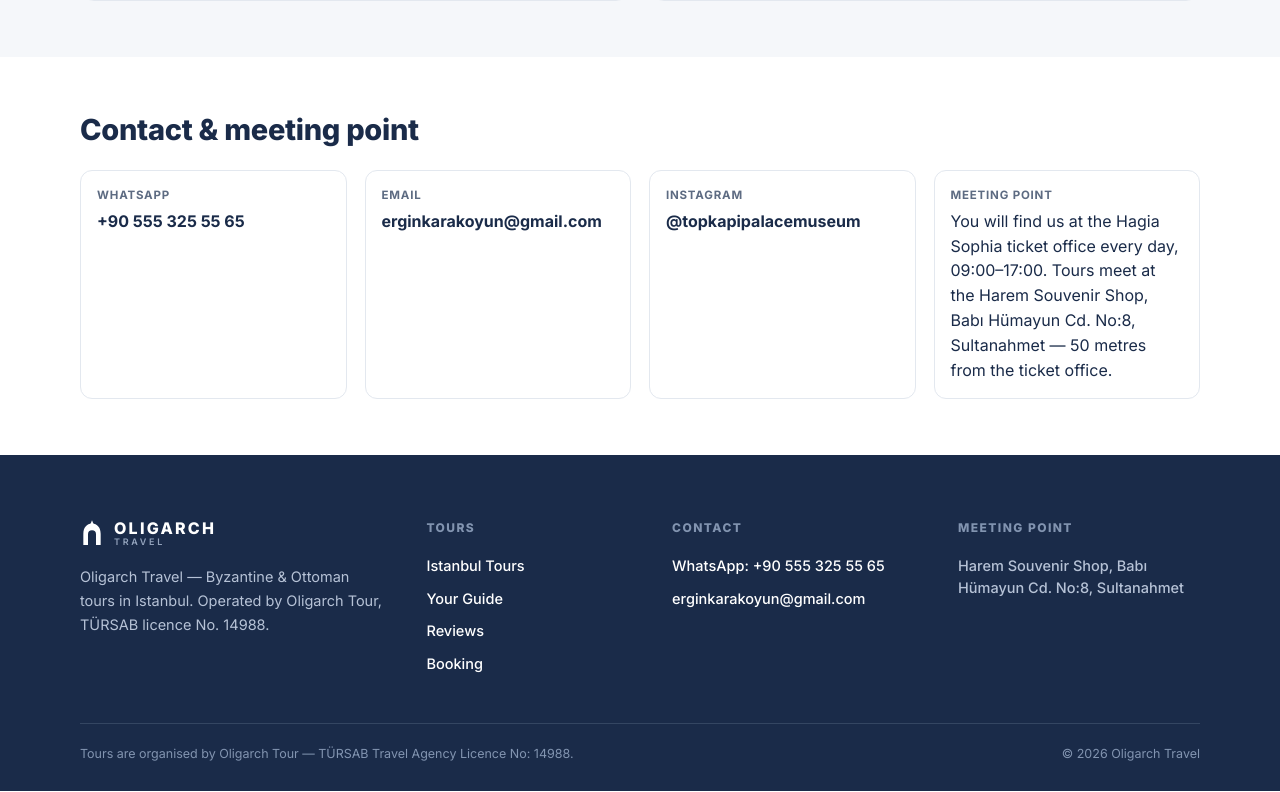
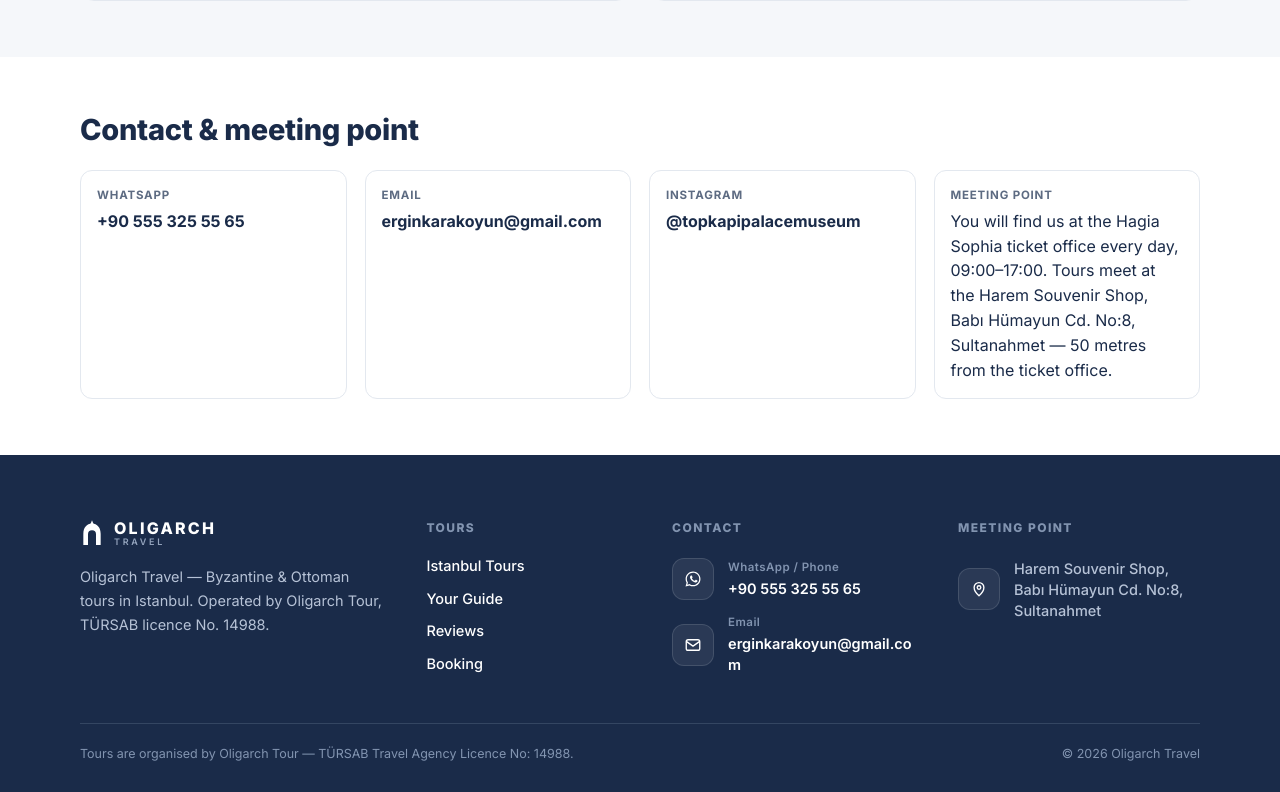
Before and after one commit to 7amed3li/oligarch-travel, a Next.js app: page / in a window 1280 px wide. Shown: the part 3752-4544 px from the top of the page. Built offline with nearby package versions, Linux system fonts and the light colour scheme.

Commit message:
ui: footer contact rows with icon tiles and labels

```diff
--- a/app/globals.css
+++ b/app/globals.css
@@ -531,3 +531,14 @@ footer.site .wrap{padding-top:64px;padding-bottom:28px}
 .ab-facts li{position:relative;padding:14px 0 14px 22px;border-bottom:1px solid #E3E8EF;font-size:15px;font-weight:700;color:#1A2B49}
 .ab-facts li::before{content:"";position:absolute;left:0;top:50%;width:8px;height:8px;margin-top:-4px;background:#FF5533;border-radius:2px}
 @media (max-width:900px){.ab{grid-template-columns:minmax(0,1fr);gap:40px}.ab-photo{max-width:420px}.ab-badge{right:12px;bottom:16px}}
+
+/* Footer contact rows */
+.ft-contact{gap:14px}
+.ft-row{display:flex;align-items:center;gap:14px;text-decoration:none;color:#E3EAF5;width:fit-content;max-width:100%}
+.ft-col a.ft-row{background:none}
+.ft-icon{flex:none;width:42px;height:42px;border-radius:12px;display:inline-flex;align-items:center;justify-content:center;background:rgba(255,255,255,.07);border:1px solid rgba(255,255,255,.12);color:#fff;transition:background .2s ease,border-color .2s ease,transform .2s ease}
+a.ft-row:hover .ft-icon{background:#FF5533;border-color:#FF5533;transform:translateY(-2px)}
+.ft-row-text{display:flex;flex-direction:column;gap:2px;min-width:0}
+.ft-row-text small{font-size:11.5px;font-weight:600;letter-spacing:.04em;color:#8294B0}
+.ft-row-text b{font-size:14.5px;font-weight:600;line-height:1.45;overflow-wrap:anywhere;color:#fff}
+.ft-row-text b.ft-b-soft{font-weight:500;color:#B6C2D6}
--- a/components/Footer.tsx
+++ b/components/Footer.tsx
@@ -1,6 +1,17 @@
 import Link from 'next/link';
 import Logo from './Logo';
 import { MEETING_DEFAULT, type Locale } from '@/data/tours';
+
+const WA_PATH =
+  'M12.04 2C6.58 2 2.13 6.45 2.13 11.91C2.13 13.66 2.59 15.36 3.45 16.86L2.05 22L7.3 20.62C8.75 21.41 10.38 21.83 12.04 21.83C17.5 21.83 21.95 17.38 21.95 11.92C21.95 9.27 20.92 6.78 19.05 4.91C17.18 3.03 14.69 2 12.04 2M12.05 3.67C14.25 3.67 16.31 4.53 17.87 6.09C19.42 7.65 20.28 9.72 20.28 11.92C20.28 16.46 16.58 20.15 12.04 20.15C10.56 20.15 9.11 19.76 7.85 19L7.55 18.83L4.43 19.65L5.26 16.61L5.06 16.29C4.24 14.99 3.81 13.47 3.81 11.91C3.81 7.37 7.5 3.67 12.05 3.67M9.53 7.34C9.36 7.34 9.09 7.4 8.87 7.65C8.65 7.89 8.02 8.49 8.02 9.71C8.02 10.93 8.91 12.11 9.03 12.28C9.15 12.44 10.74 15 13.25 16C15.34 16.83 15.77 16.66 16.22 16.62C16.67 16.58 17.67 16.02 17.88 15.44C18.09 14.85 18.09 14.35 18.03 14.24C17.96 14.14 17.8 14.08 17.55 13.96C17.3 13.83 16.08 13.23 15.85 13.15C15.63 13.06 15.46 13.02 15.3 13.27C15.13 13.51 14.66 14.08 14.51 14.24C14.37 14.41 14.22 14.43 13.97 14.31C13.73 14.18 12.93 13.92 11.99 13.08C11.26 12.42 10.76 11.61 10.62 11.37C10.47 11.12 10.6 11 10.73 10.87C10.84 10.76 10.98 10.58 11.1 10.44C11.23 10.3 11.27 10.19 11.35 10.03C11.43 9.86 11.39 9.72 11.33 9.6C11.27 9.47 10.78 8.27 10.58 7.78C10.38 7.3 10.18 7.36 10.03 7.35C9.88 7.34 9.71 7.34 9.53 7.34Z';
+
+function IconTile({ children }: { children: React.ReactNode }) {
+  return (
+    <span className="ft-icon" aria-hidden="true">
+      {children}
+    </span>
+  );
+}
 
 export default function Footer({ locale, u }: { locale: Locale; u: any }) {
   const base = `/${locale}`;
@@ -22,17 +33,46 @@ export default function Footer({ locale, u }: { locale: Locale; u: any }) {
             <Link href={`${base}/booking`}>{u.booking}</Link>
           </nav>
 
-          <div className="ft-col">
+          <div className="ft-col ft-contact">
             <h4>{u.nav_contact}</h4>
-            <a href="https://wa.me/905553255565" target="_blank" rel="noopener">
-              WhatsApp: +90 555 325 55 65
+            <a className="ft-row" href="https://wa.me/905553255565" target="_blank" rel="noopener">
+              <IconTile>
+                <svg width="18" height="18" viewBox="0 0 24 24" fill="currentColor">
+                  <path d={WA_PATH} />
+                </svg>
+              </IconTile>
+              <span className="ft-row-text">
+                <small>{u.phone_label}</small>
+                <b>+90 555 325 55 65</b>
+              </span>
             </a>
-            <a href="mailto:erginkarakoyun@gmail.com">erginkarakoyun@gmail.com</a>
+            <a className="ft-row" href="mailto:erginkarakoyun@gmail.com">
+              <IconTile>
+                <svg width="18" height="18" viewBox="0 0 24 24" fill="none" stroke="currentColor" strokeWidth="1.8" strokeLinecap="round" strokeLinejoin="round">
+                  <rect x="3" y="5" width="18" height="14" rx="2.5" />
+                  <path d="M3.5 7.5l8.5 6 8.5-6" />
+                </svg>
+              </IconTile>
+              <span className="ft-row-text">
+                <small>{u.email_label}</small>
+                <b>erginkarakoyun@gmail.com</b>
+              </span>
+            </a>
           </div>
 
-          <div className="ft-col">
+          <div className="ft-col ft-contact">
             <h4>{u.meeting_label}</h4>
-            <span className="ft-text">{MEETING_DEFAULT[locale]}</span>
+            <div className="ft-row">
+              <IconTile>
+                <svg width="18" height="18" viewBox="0 0 24 24" fill="none" stroke="currentColor" strokeWidth="1.8" strokeLinecap="round" strokeLinejoin="round">
+                  <path d="M12 21s-6.5-5.6-6.5-11a6.5 6.5 0 0 1 13 0c0 5.4-6.5 11-6.5 11z" />
+                  <circle cx="12" cy="10" r="2.4" />
+                </svg>
+              </IconTile>
+              <span className="ft-row-text">
+                <b className="ft-b-soft">{MEETING_DEFAULT[locale]}</b>
+              </span>
+            </div>
           </div>
         </div>
 
```
